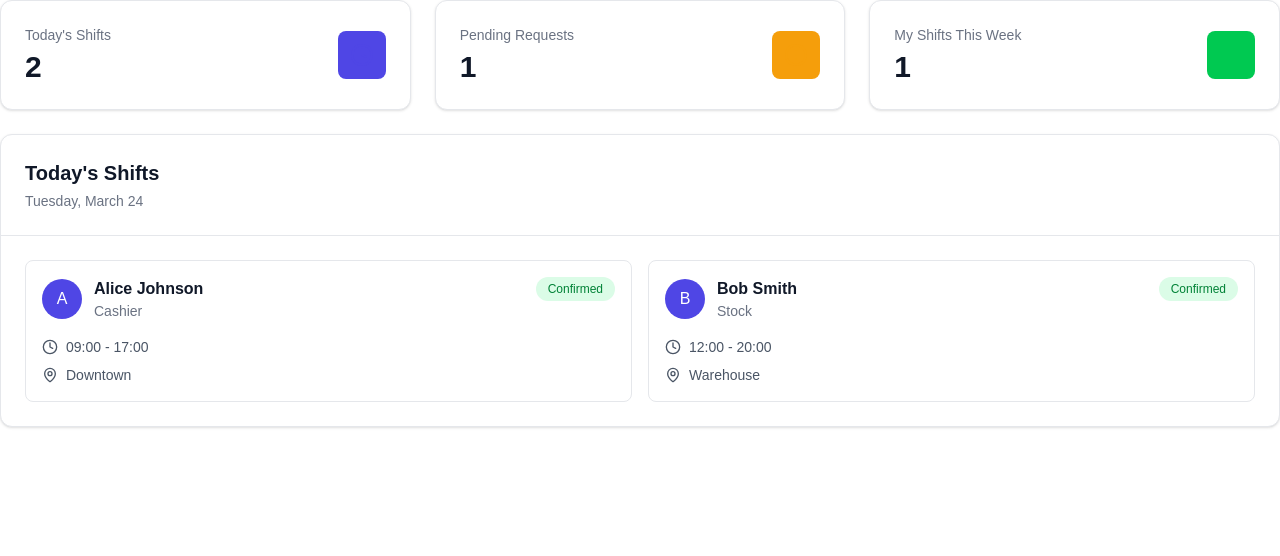
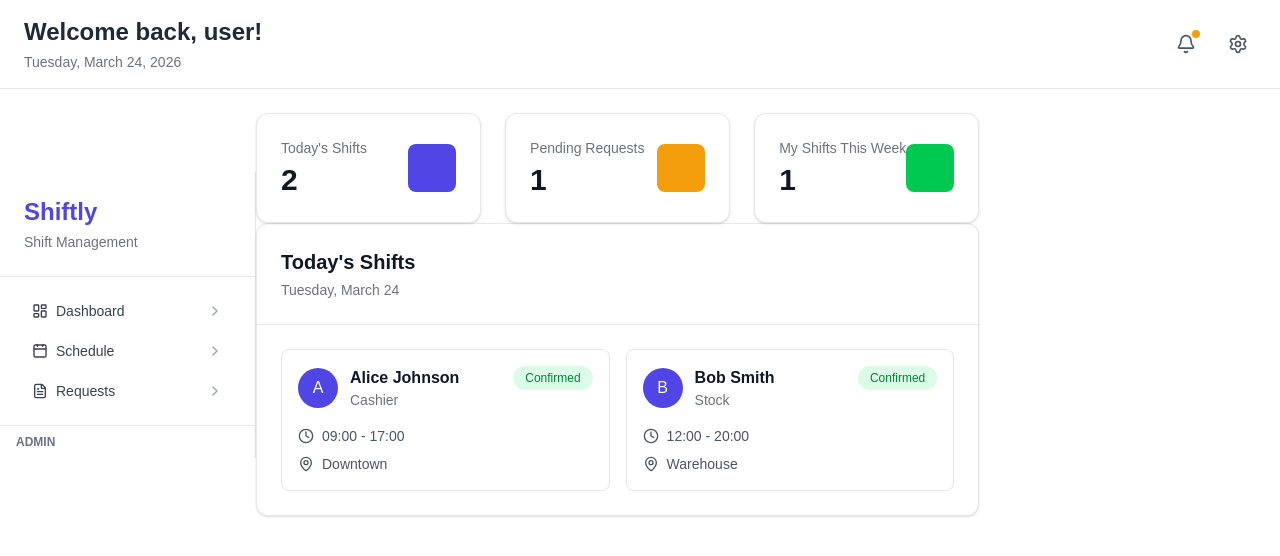
Before and after one commit to bdaza3/shiftly, a Next.js app: page / in a window 1280 px wide. Shown: the top 556 px of the page. Built offline with nearby package versions, Linux system fonts and the light colour scheme.

Commit message:
styling additions to sidebar, header

```diff
--- a/app/src/components/Header.tsx
+++ b/app/src/components/Header.tsx
@@ -1,8 +1,34 @@
+import { Bell, Settings } from "lucide-react";
 
-export const Header = () => {
+export function Header() {
+
   return (
-    <header className="bg-gray-800 text-white p-4">
-      <h1 className="text-xl font-bold">Shiftly</h1>
+    <header className="bg-white border-b border-gray-200 px-6 py-4">
+      <div className="flex items-center justify-between">
+        <div>
+          <h2 className="text-2xl font-semibold text-gray-800">
+            Welcome back, user!
+          </h2>
+          <p className="text-sm text-gray-500 mt-1">
+            {new Date().toLocaleDateString("en-US", {
+              weekday: "long",
+              year: "numeric",
+              month: "long",
+              day: "numeric",
+            })}
+          </p>
+        </div>
+
+        <div className="flex items-center gap-4">
+          <button className="relative p-2 text-gray-600 hover:bg-gray-100 rounded-lg transition-colors">
+            <Bell className="w-5 h-5" />
+            <span className="absolute top-1 right-1 w-2 h-2 bg-[#F59E0B] rounded-full"></span>
+          </button>
+          <button className="p-2 text-gray-600 hover:bg-gray-100 rounded-lg transition-colors">
+            <Settings className="w-5 h-5" />
+          </button>
+        </div>
+      </div>
     </header>
   );
-};
+}
--- a/app/src/components/Navbar.tsx
+++ b/app/src/components/Navbar.tsx
@@ -1,12 +1,14 @@
+
+//not in use yet
 
 export default function Navbar() {
   return (
-    <nav className="w-full h-16 bg-gray-800 text-white flex items-center justify-between px-4">
+    <nav className="w-full h-16 bg-white text-gray-900 flex items-center justify-between px-4 shadow-sm">
         <div className="text-lg font-bold">MyApp</div>
         <div className="space-x-4">
-            <a href="#" className="hover:text-gray-400">Home</a>
-            <a href="#" className="hover:text-gray-400">About</a>
-            <a href="#" className="hover:text-gray-400">Contact</a>
+            <button className="hover:text-gray-400">Home</button>
+            <button className="hover:text-gray-400">About</button>
+            <button className="hover:text-gray-400">Contact</button>
         </div>
     </nav>
   );
--- a/app/src/components/Sidebar.tsx
+++ b/app/src/components/Sidebar.tsx
@@ -1,12 +1,66 @@
-export const Sidebar = () => {
+import {
+  LayoutDashboard,
+  Calendar,
+  FileText,
+  Users,
+  ClipboardList,
+  BarChart3,
+  ChevronRight,
+} from "lucide-react";
+
+export function Sidebar() {
+
+  const employeeLinks = [
+    { path: "/", label: "Dashboard", icon: LayoutDashboard },
+    { path: "/schedule", label: "Schedule", icon: Calendar },
+    { path: "/requests", label: "Requests", icon: FileText },
+  ];
+
+  const adminLinks = [
+    { path: "/admin/shifts", label: "Manage Shifts", icon: ClipboardList },
+    { path: "/admin/employees", label: "Employees", icon: Users },
+    { path: "/admin/overview", label: "Overview", icon: BarChart3 },
+  ];
+
   return (
-    <div className="w-64 bg-gray-800 text-white h-full">
-      <div className="p-4 font-bold">Shiftly</div>
-      <nav className="p-4">
-        <a href="#" className="block py-2 hover:bg-gray-600">Dashboard</a>
-        <a href="#" className="block py-2 hover:bg-gray-600">Schedule</a>
-        <a href="#" className="block py-2 hover:bg-gray-600">Request</a>
+    <aside className="w-64 bg-white border-r border-gray-200 flex flex-col">
+      <div className="p-6 border-b border-gray-200">
+        <h1 className="text-2xl font-bold text-[#4F46E5]">Shiftly</h1>
+        <p className="text-sm text-gray-500 mt-1">Shift Management</p>
+      </div>
+
+      <nav className="flex-1 p-4 space-y-1">
+        <button className="w-full flex items-center justify-between px-4 py-2 text-sm font-medium text-gray-700 rounded-lg hover:bg-gray-100">
+          <span className="flex items-center gap-2">
+            <LayoutDashboard className="w-4 h-4" />
+            Dashboard
+          </span>
+          <ChevronRight className="w-4 h-4 text-gray-400" />
+        </button>
+        <button className="w-full flex items-center justify-between px-4 py-2 text-sm font-medium text-gray-700 rounded-lg hover:bg-gray-100">
+          <span className="flex items-center gap-2">
+            <Calendar className="w-4 h-4" />
+            Schedule
+          </span>
+          <ChevronRight className="w-4 h-4 text-gray-400" />
+        </button>
+        <button className="w-full flex items-center justify-between px-4 py-2 text-sm font-medium text-gray-700 rounded-lg hover:bg-gray-100">
+          <span className="flex items-center gap-2">
+            <FileText className="w-4 h-4" />
+            Requests
+          </span>
+          <ChevronRight className="w-4 h-4 text-gray-400" />
+        </button>
       </nav>
-    </div>
+
+      {/* Admin Links */}
+      {adminLinks.length > 0 && (
+        <div className="border-t border-gray-200">
+          <div className="px-4 py-2 text-xs font-semibold text-gray-500 uppercase">
+            Admin
+          </div>
+        </div>
+      )}
+    </aside>
   );
-};
+}
--- a/app/src/pages/Dashboard.tsx
+++ b/app/src/pages/Dashboard.tsx
@@ -1,4 +1,6 @@
 import { Clock, MapPin, AlertCircle, CheckCircle2 } from "lucide-react";
+import { Header } from "../components/Header";
+import { Sidebar } from "../components/Sidebar";
 
 export function Dashboard() {
   // Simulated user for a frontend-only demo
@@ -59,7 +61,11 @@ export function Dashboard() {
 
   return (
     <div className="space-y-6">
+      <Header />
+      <div className="flex flex-row items-center">
+      <Sidebar />
       {/* Quick Stats */}
+      <section>
       <div className="grid grid-cols-1 md:grid-cols-3 gap-6">
         <div className="bg-white rounded-xl p-6 shadow-sm border border-gray-200">
           <div className="flex items-center justify-between">
@@ -226,6 +232,8 @@ export function Dashboard() {
           </div>
         </div>
       )}
+        </section>
+      </div>
     </div>
   );
 }
```
